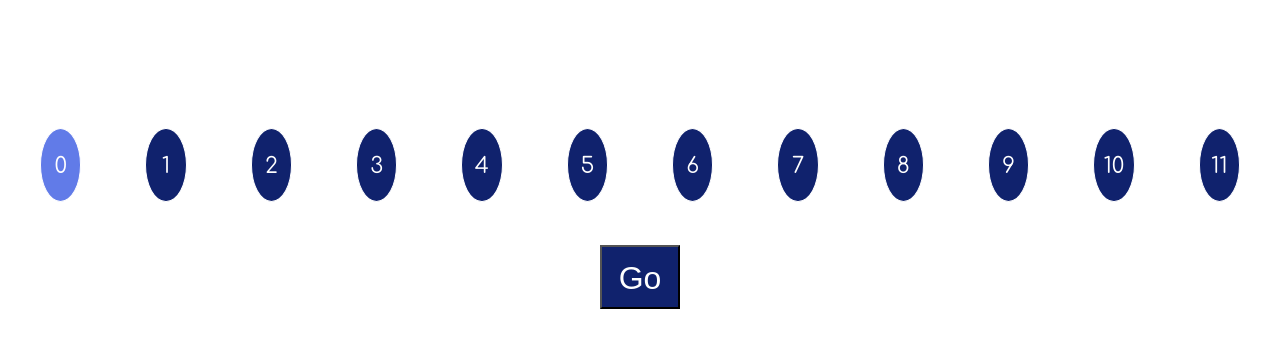
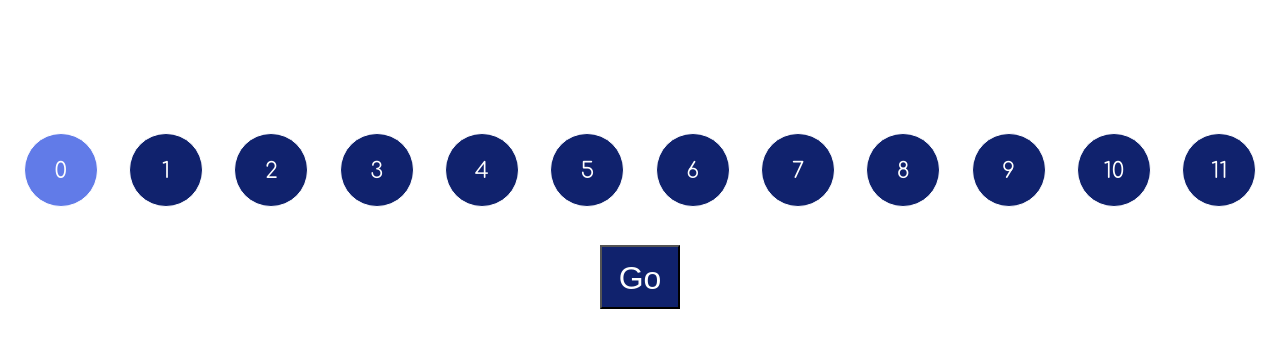
Before and after one commit to Duncan-Haywood/bloink, a Gatsby site: page / in a window 1280 px wide. Shown: the part 439-786 px from the top of the page. Built offline with nearby package versions, Linux system fonts and the light colour scheme; Gatsby itself is replaced by a stand-in of ours.

Commit message:
Improved sizing for steps

```diff
--- a/src/styles/global.scss
+++ b/src/styles/global.scss
@@ -73,9 +73,8 @@ body {
 			vertical-align: center;
 			border: 1px solid white;
 			height: 45%;
-			margin: 2rem;
+			width: 4.5rem;
 			border-radius: 50%;
-			width: 100%;
 			&[on="1"] {
 				background-color: orange;
 			}
```
